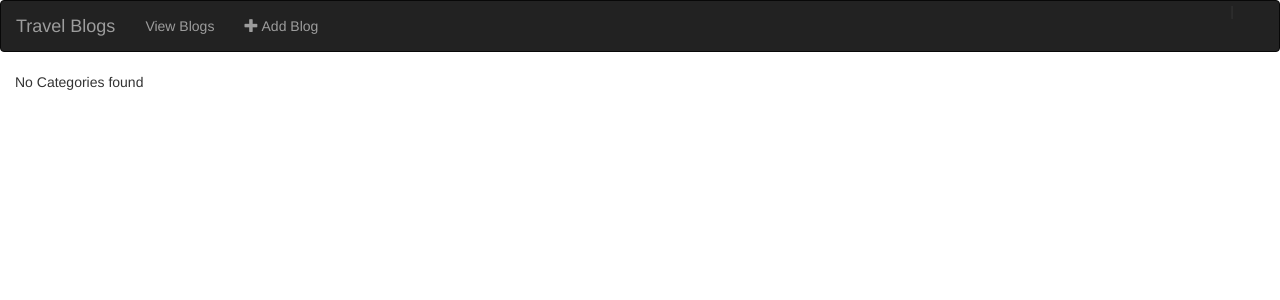
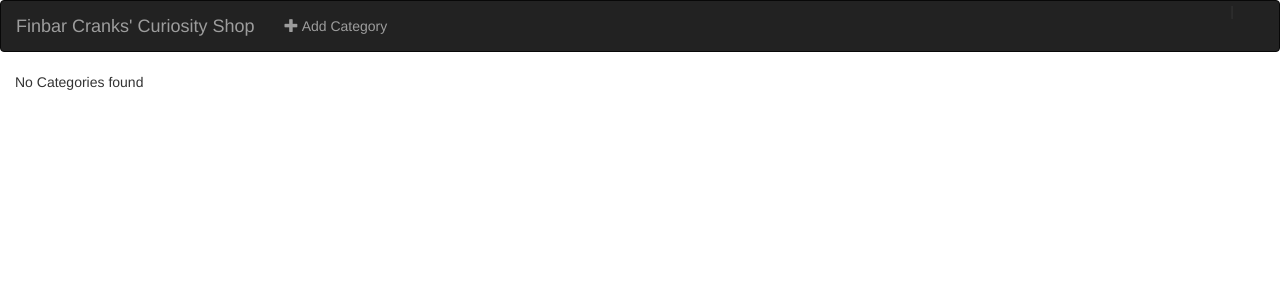
Before and after one commit to Cubittz/item-catalogue, a Python web app: template templates/home.html in a window 1280 px wide. Shown: the top 300 px of the page. Run offline with Jinja, Linux system fonts and the light colour scheme; the template is opened without the code that fills it, so the values that code supplies are empty; some libraries are stand-ins or nearby versions.

Commit message:
Add date_added to Item

```diff
--- a/app.py
+++ b/app.py
@@ -14,6 +14,9 @@ session = DBSession()
 @app.route('/')
 def categoryList():
     categories = session.query(Category).all()
+    foreach (cat in categories):
+        rows = session.query(Item).filter_by(category_id=cat.id).count()
+        cat.rows = rows
     return render_template('home.html', categories = categories)
 
 
--- a/database_setup.py
+++ b/database_setup.py
@@ -1,6 +1,6 @@
 import sys
 
-from sqlalchemy import create_engine, Column, ForeignKey, Integer, String
+from sqlalchemy import create_engine, Column, ForeignKey, Integer, String, DateTime
 from sqlalchemy.ext.declarative import declarative_base
 from sqlalchemy.orm import relationship
 
@@ -26,6 +26,7 @@ class Item(Base):
     name = Column(String(80), nullable = False)
     description = Column(String(250))
     price = Column(String(8))
+    date_added = Column(DateTime(timezone=True), server_default=func.now())
     category_id = Column(Integer, ForeignKey('category.id'))
     category = relationship(Category)
 
@@ -35,7 +36,8 @@ class Item(Base):
             'id': self.id,
             'name': self.name,
             'description': self.description,
-            'price': self.price
+            'price': self.price,
+            'date_added': self.date_added
         }
 
 engine = create_engine('sqlite:///itemcatalog.db')
--- a/templates/base.html
+++ b/templates/base.html
@@ -1,7 +1,7 @@
 <!DOCTYPE html>
 <html>
     <head>
-        <title>Travel Blog</title>
+        <title>Cranks' Curiosity Shop</title>
         <!-- include libraries(jQuery, bootstrap) -->
         <link href="https://netdna.bootstrapcdn.com/bootstrap/3.3.5/css/bootstrap.css" rel="stylesheet">
         <script src="https://cdnjs.cloudflare.com/ajax/libs/jquery/2.1.4/jquery.js"></script>
@@ -14,7 +14,7 @@
         <nav class="navbar navbar-inverse">
             <div class="container-fluid">
                 <a class="navbar-brand"
-                   href='/'>Travel Blogs</a>
+                   href='/'>Finbar Cranks' Curiosity Shop</a>
                 <div class="navbar-header">
                     <button type="button"
                             class="navbar-toggle"
@@ -28,10 +28,9 @@
                 </div>
                 <div class="navbar-collapse collapse">
                     <ul class="nav navbar-nav">
-                        <li><a href='/'>View Blogs</a></li>
                         <li><a href='/newpost'>
                             <i class="glyphicon glyphicon-plus"></i>
-                            Add Blog</a></li>
+                            Add Category</a></li>
                     </ul>
                     <ul class="nav navbar-nav navbar-right">
                         <li><a href="{{welcome}}">{{ welcome_message }}</a></li>
--- a/templates/home.html
+++ b/templates/home.html
@@ -2,7 +2,7 @@
 {% block content %}
         {% if categories %}
             {% for category in categories %}
-                {{category.name}}
+                {{category.name}}({{category.rows}})
             {% endfor %}
         {% else %}
             <p>No Categories found</p>
```
